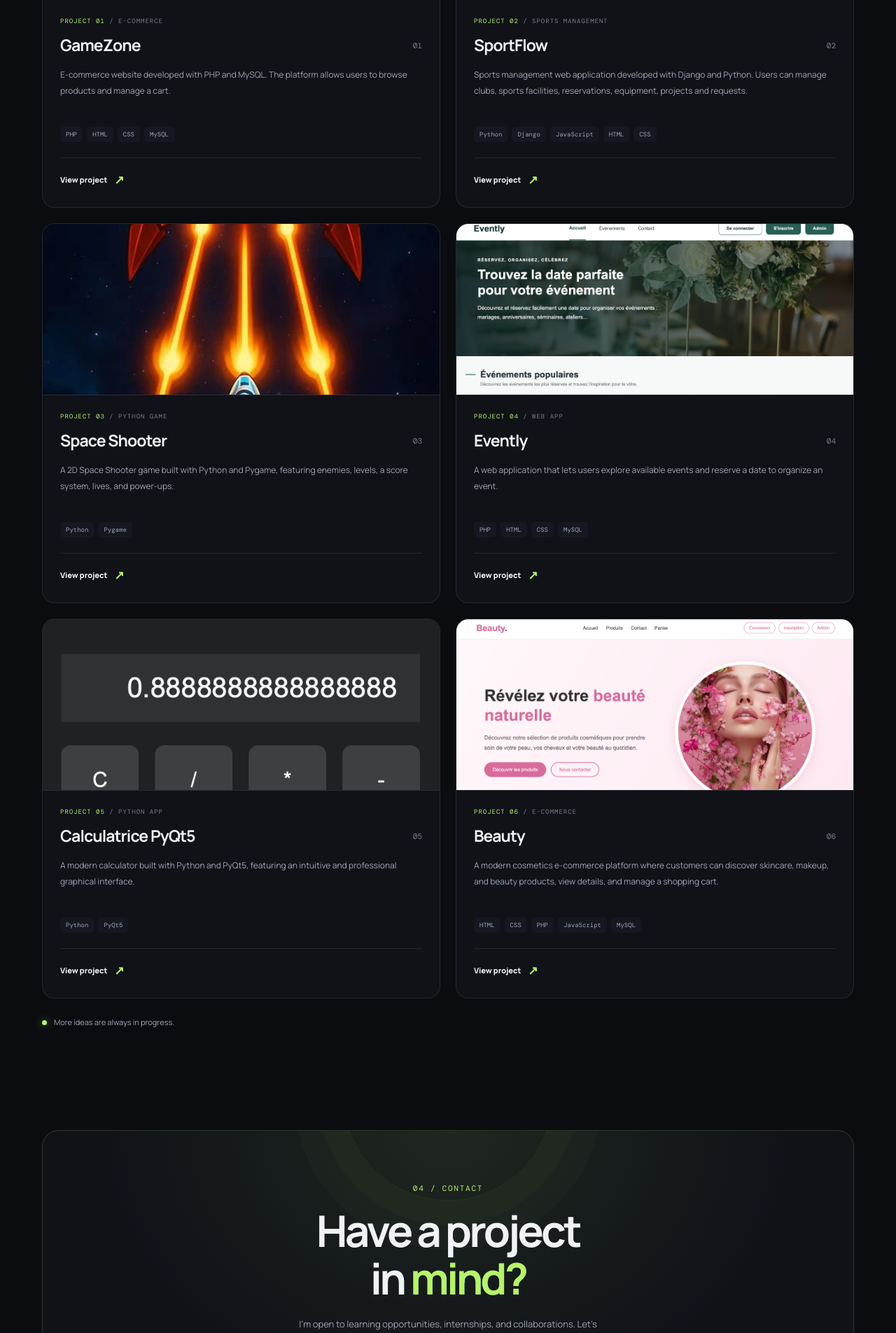
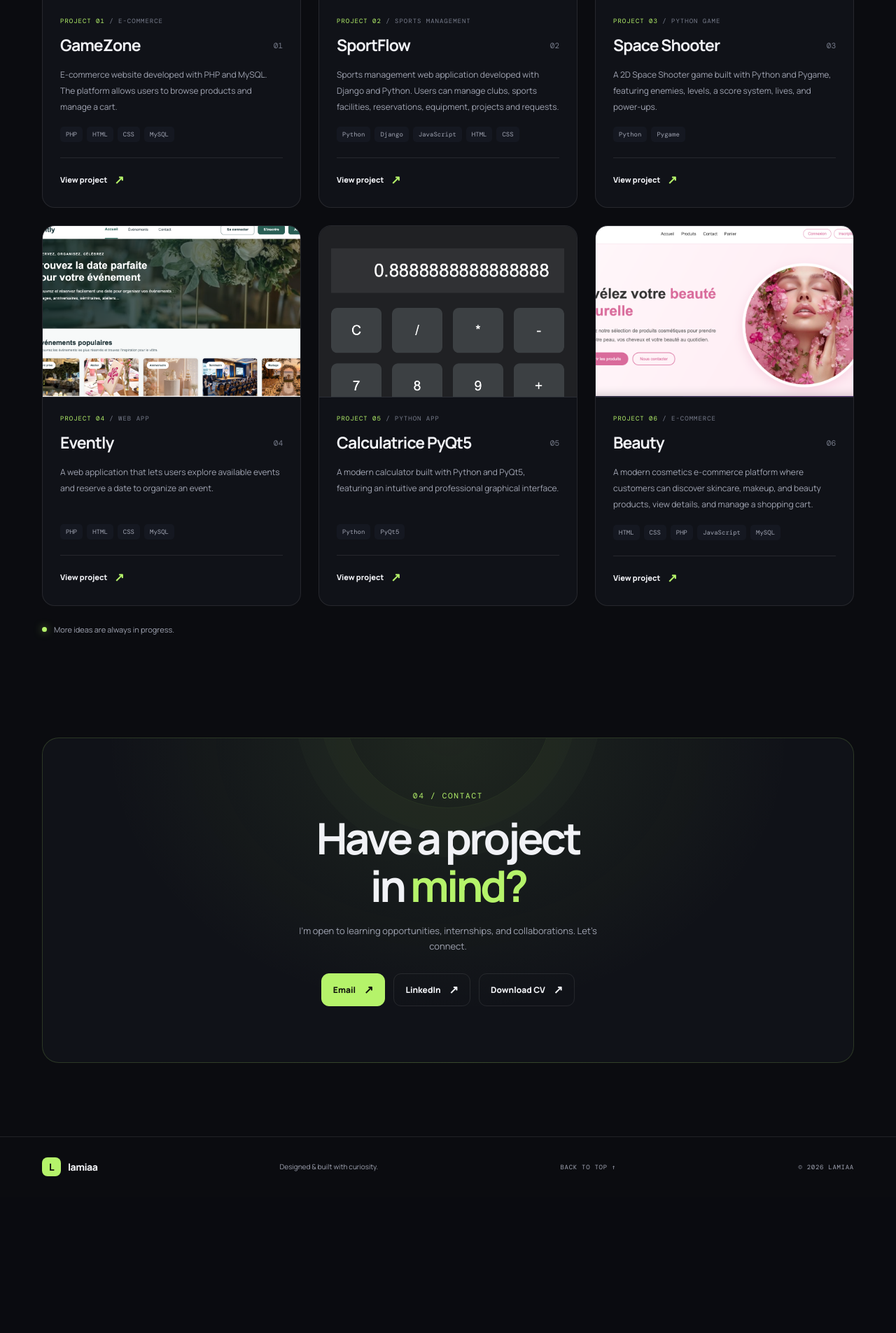
Before and after one commit to lamiaeaneflous-stack/lamiaa-portfolio, a PHP site: page / in a window 1280 px wide; the page is wider, and only the part inside the window is pictured. Shown: the part 2381-4286 px from the top of that part at 70% size. After the commit the page ends 4062 px from the top of that part, so only its background shows below. Run offline with PHP 8.4, Linux system fonts and the light colour scheme.

Commit message:
Update style.css

```diff
--- a/style.css
+++ b/style.css
@@ -788,8 +788,8 @@ h1 {
 
 .projects-grid {
   display: grid;
-  grid-template-columns: repeat(2, minmax(0, 1fr));
-  gap: 22px;
+  grid-template-columns: repeat(3, minmax(0, 1fr));
+  gap: 25px;
 }
 
 .project-card {
@@ -1320,3 +1320,15 @@ h1 {
     transition-duration: .01ms !important;
   }
 }
+
+@media (max-width: 900px) {
+  .projects-grid {
+    grid-template-columns: repeat(2, minmax(0, 1fr));
+  }
+}
+
+@media (max-width: 600px) {
+  .projects-grid {
+    grid-template-columns: 1fr;
+  }
+}
```
